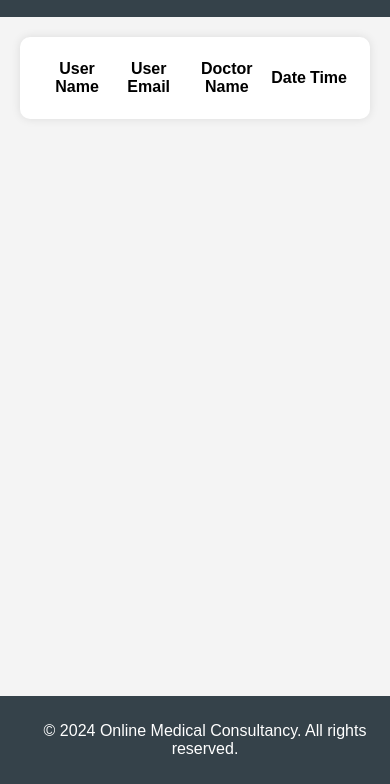
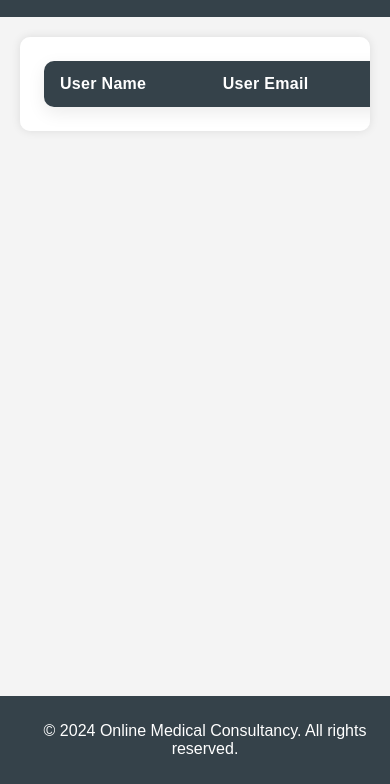
Before and after one commit to Abhi2004-cloud/medical-consultancy-app, a website: page public/admin.html in a window 390 px wide. Shown: the part 60-844 px from the top of the page. Drawn offline with Linux system fonts and the light colour scheme; no server answers.

Commit message:
UI: Beautify admin appointments table (zebra rows, hover, rounded, shadow)

```diff
--- a/public/styles.css
+++ b/public/styles.css
@@ -268,3 +268,59 @@ footer {
 #doctor-loginSubmit:hover {
     background-color: #262f38;
 }
+
+/* Admin Appointments Table */
+#appointmentsSection {
+    padding: 24px;
+}
+
+#appointmentsTable {
+    width: 100%;
+    border-collapse: collapse;
+    background: #ffffff;
+    border-radius: 10px;
+    overflow: hidden;
+    box-shadow: 0 6px 18px rgba(0, 0, 0, 0.08);
+}
+
+#appointmentsTable thead {
+    background: #35424a;
+    color: #ffffff;
+}
+
+#appointmentsTable th,
+#appointmentsTable td {
+    padding: 14px 16px;
+    text-align: left;
+}
+
+#appointmentsTable tbody tr {
+    border-bottom: 1px solid #eee;
+}
+
+#appointmentsTable tbody tr:nth-child(odd) {
+    background: #fafafa;
+}
+
+#appointmentsTable tbody tr:hover {
+    background: #f0f4f8;
+}
+
+#appointmentsTable th {
+    font-weight: 600;
+    letter-spacing: 0.3px;
+}
+
+#appointmentsTable td {
+    color: #333;
+}
+
+@media (max-width: 768px) {
+    #appointmentsSection {
+        overflow-x: auto;
+    }
+
+    #appointmentsTable {
+        min-width: 700px;
+    }
+}
```
